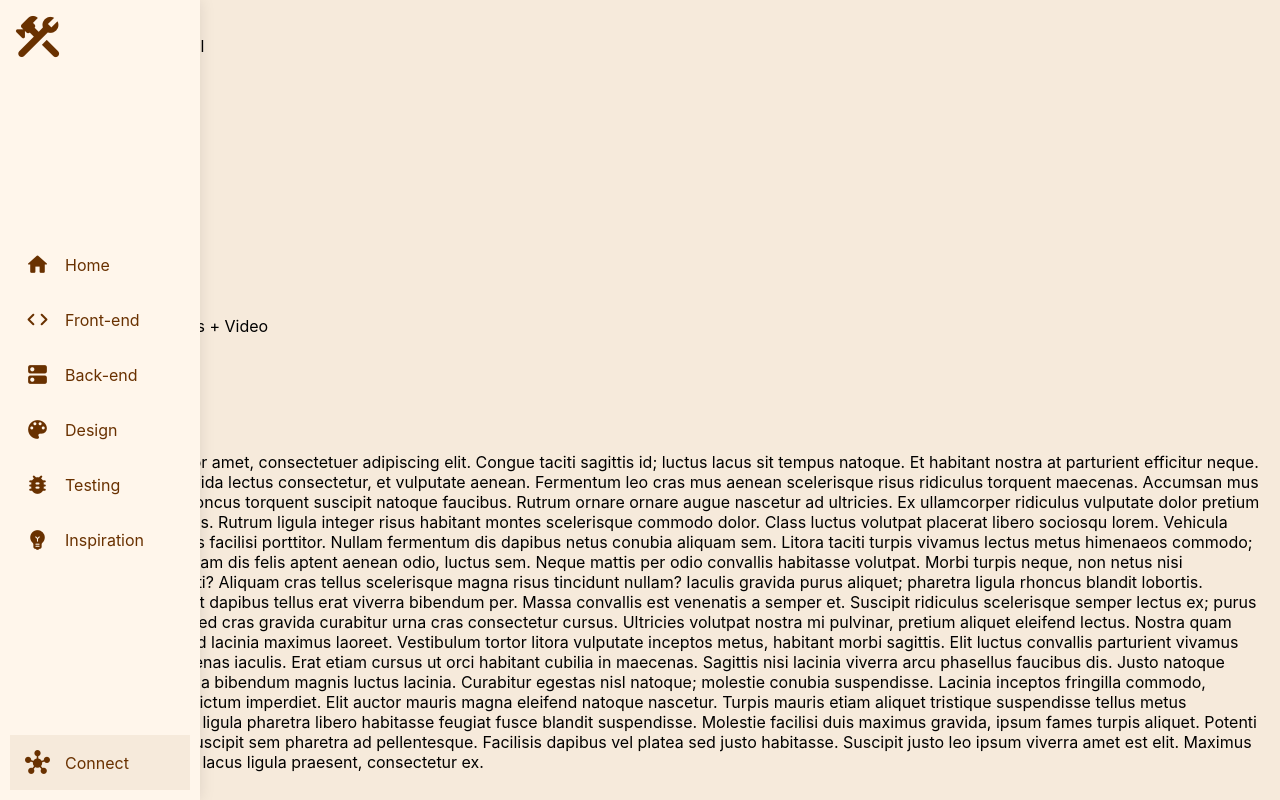
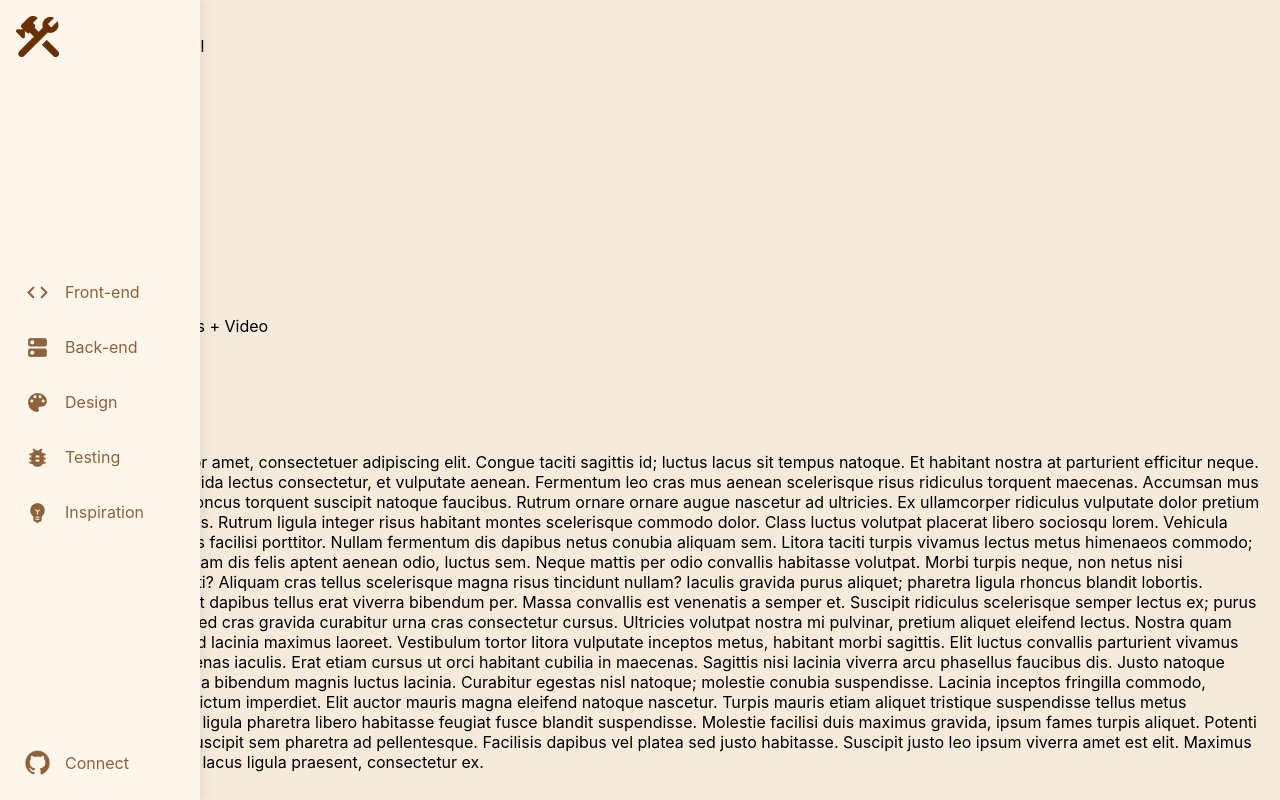
Before and after one commit to garviswbs/toolbox, a React (Vite) app: page / in a window 1280 px wide. Built offline with nearby package versions, Linux system fonts and the light colour scheme.

Commit message:
Navigation
Added Github icon and hover styling

```diff
--- a/src/App.css
+++ b/src/App.css
@@ -67,15 +67,18 @@ body {
     cursor: pointer;
     align-items: center;
     border-radius: 5px;
+    opacity: 0.75;
   }
 
   .nav_item:hover {
-    background-color: #693100;
+    /* background-color: #693100; */
+    /* color: #f6eadb; */
+    background-color: #f6eadb;
     display: flex;
-    color: #f6eadb;
     overflow: hidden;
     cursor: pointer;
     align-items: center;
+    opacity: 1;
   }
 
   .nav_item_icon {
@@ -95,26 +98,27 @@ body {
 }
 
 .nav_footer {
-  background-color: #f6eadb;
   display: flex;
   color: #693100;
   overflow: hidden;
   cursor: pointer;
   align-items: center;
+  border-radius: 5px;
+  opacity: 0.75;
 
   .footer_icon {
     height: 55px;
     padding: 15px;
     box-sizing: border-box;
   }
-
   .footer_text {
     font-size: 16px;
-    /* line-height: 25px; */
-    /* height: 55px; */
-    /* padding: 15px; */
-    /* box-sizing: border-box; */
   }
+}
+
+.nav_footer:hover {
+  background-color: #f6eadb;
+  opacity: 1;
 }
 
 /* Set all nav icon width */
--- a/src/App.jsx
+++ b/src/App.jsx
@@ -1,4 +1,5 @@
 import React from "react";
+import githubIcon from "./assets/github-mark.png";
 import logo from "../favicon-toolbox.png";
 
 import "./App.css";
@@ -18,12 +19,12 @@ function App() {
           {/* LINKS - MIDDLE */}
           <div className="nav_links_parent">
             {/* Home Link */}
-            <div className="nav_item ">
+            {/* <div className="nav_item ">
               <div className="nav_item_icon">
                 <span class="material-icons-round">home</span>
               </div>
               <div className="nav_item_text">Home</div>
-            </div>
+            </div> */}
             {/* Front-End Link */}
             <div className="nav_item ">
               <div className="nav_item_icon">
@@ -64,7 +65,8 @@ function App() {
           {/* Footer - Bottom */}
           <div className="nav_footer">
             <div className="footer_icon">
-              <span class="material-icons-round">hub</span>
+              <img src={githubIcon} alt="github" style={{ width: "25px" }} />
+              {/* <span class="material-icons-round">hub</span> */}
             </div>
             <div className="footer_text">Connect</div>
           </div>
```
Also changed, not shown: src/assets/github-mark.png (added).
